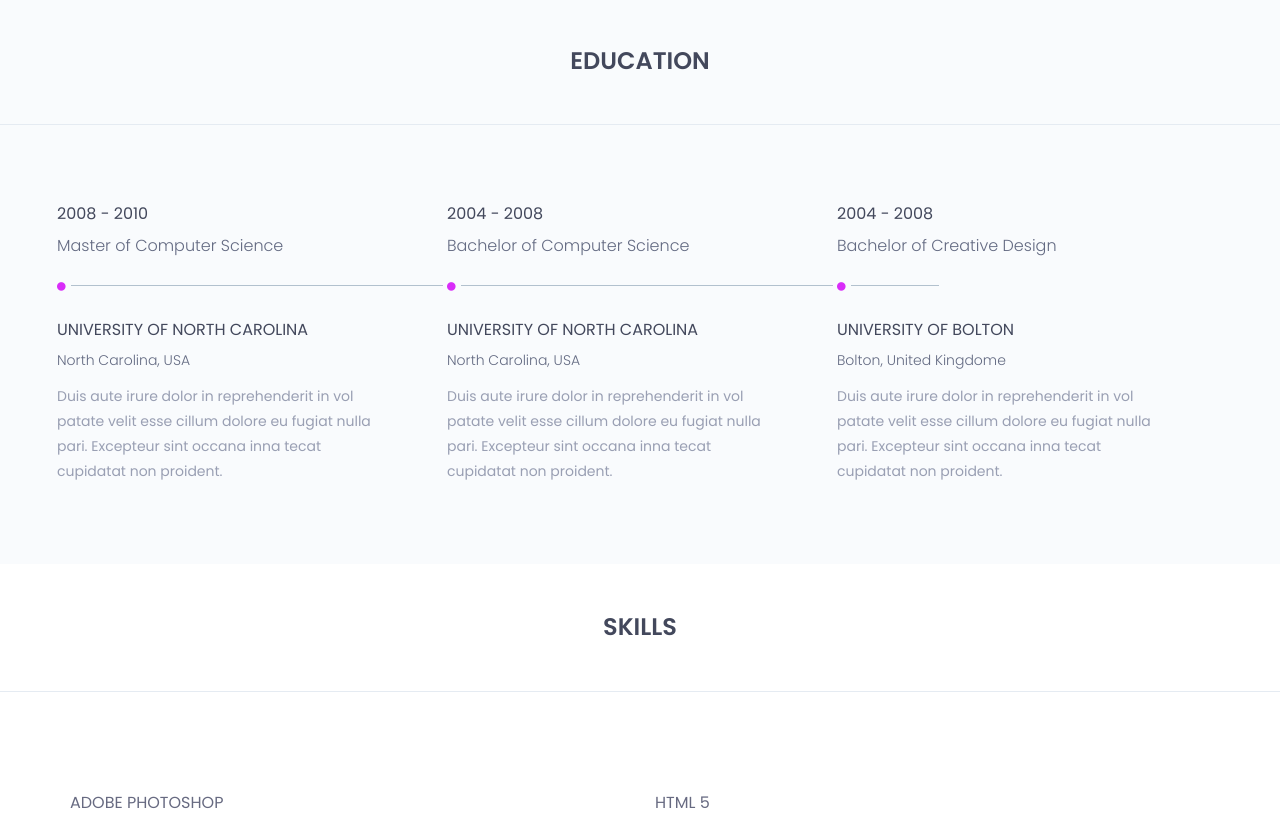
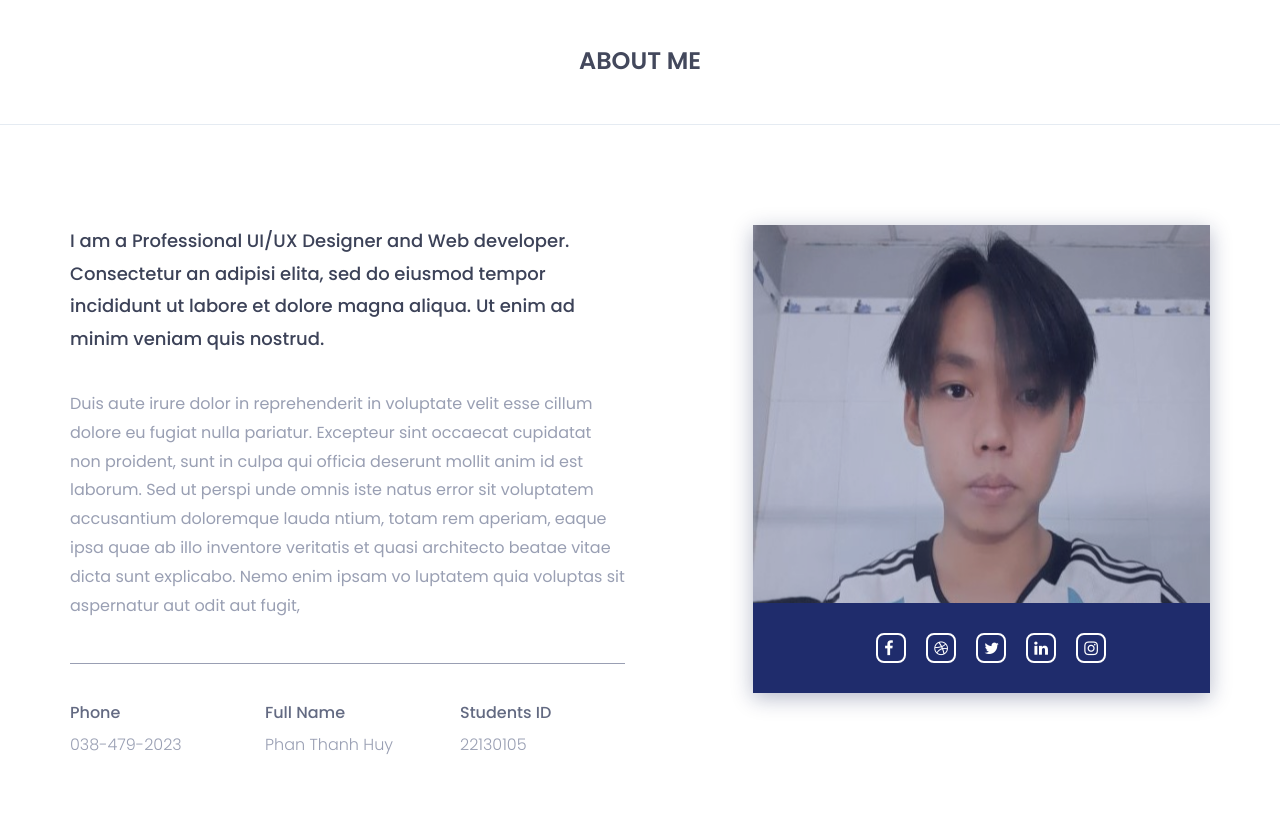
Before and after one commit to HuyLof/lof, a plain HTML site: page index.html in a window 1280 px wide. Shown: the part 892-1709 px from the top of the page. Drawn offline with nearby package versions, Linux system fonts and the light colour scheme.

Commit message:
index.html

```diff
--- a/index.html
+++ b/index.html
@@ -116,7 +116,89 @@
 		</section><!--/.welcome-hero-->
 		<!--welcome-hero end -->
 
+				<!--about start -->
+		<section id="about" class="about">
+			<div class="section-heading text-center">
+				<h2>about me</h2>
+			</div>
+			<div class="container">
+				<div class="about-content">
+					<div class="row">
+						<div class="col-sm-6">
+							<div class="single-about-txt">
+								<h3>
+									I am a Professional UI/UX Designer and Web developer. Consectetur an adipisi elita, sed do eiusmod tempor incididunt ut labore et dolore magna aliqua. Ut enim ad minim veniam quis nostrud.
+								</h3>
+								<p>
+									Duis aute irure dolor in reprehenderit in voluptate velit esse cillum dolore eu fugiat nulla pariatur. Excepteur sint occaecat cupidatat non proident, sunt in culpa qui officia deserunt mollit anim id est laborum. Sed ut perspi unde omnis iste natus error sit voluptatem accusantium doloremque lauda ntium, totam rem aperiam, eaque ipsa quae ab illo inventore veritatis et quasi architecto beatae vitae dicta sunt explicabo. Nemo enim ipsam vo luptatem quia voluptas sit aspernatur aut odit aut fugit,
+								</p>
+								<div class="row">
+									<div class="col-sm-4">
+										<div class="single-about-add-info">
+											<h3>phone</h3>
+											<p>038-479-2023</p>
+										</div>
+									</div>
+									<div class="col-sm-4">
+										<div class="single-about-add-info">
+											<h3>Full Name</h3>
+											<p>Phan Thanh Huy</p>
+										</div>
+									</div>
+									<div class="col-sm-4">
+										<div class="single-about-add-info">
+											<h3>Students ID</h3>
+											<p>22130105</p>
+										</div>
+									</div>
+								</div>
+							</div>
+						</div>
+						<div class="col-sm-offset-1 col-sm-5">
+							<div class="single-about-img">
+								<img src="assets\images\about\20231028_204028.jpg" alt="profile_image">
+								<div class="about-list-icon">
+									<ul>
+										<li>
+											<a href="#">
+												<i  class="fa fa-facebook" aria-hidden="true"></i>
+											</a>
+										</li><!-- / li -->
+										<li>
+											<a href="#">
+												<i  class="fa fa-dribbble" aria-hidden="true"></i>
+											</a>
 
+										</li><!-- / li -->
+										<li>
+											<a href="#">
+												<i  class="fa fa-twitter" aria-hidden="true"></i>
+											</a>
+
+										</li><!-- / li -->
+										<li>
+											<a href="#">
+												<i  class="fa fa-linkedin" aria-hidden="true"></i>
+											</a>
+										</li><!-- / li -->
+										<li>
+											<a href="#">
+												<i  class="fa fa-instagram" aria-hidden="true"></i>
+											</a>
+										</li><!-- / li -->
+
+
+									</ul><!-- / ul -->
+								</div><!-- /.about-list-icon -->
+
+							</div>
+
+						</div>
+					</div>
+				</div>
+			</div>
+		</section><!--/.about-->
+		<!--about end -->
 
 		<!--education start -->
 		<section id="education" class="education">
```
